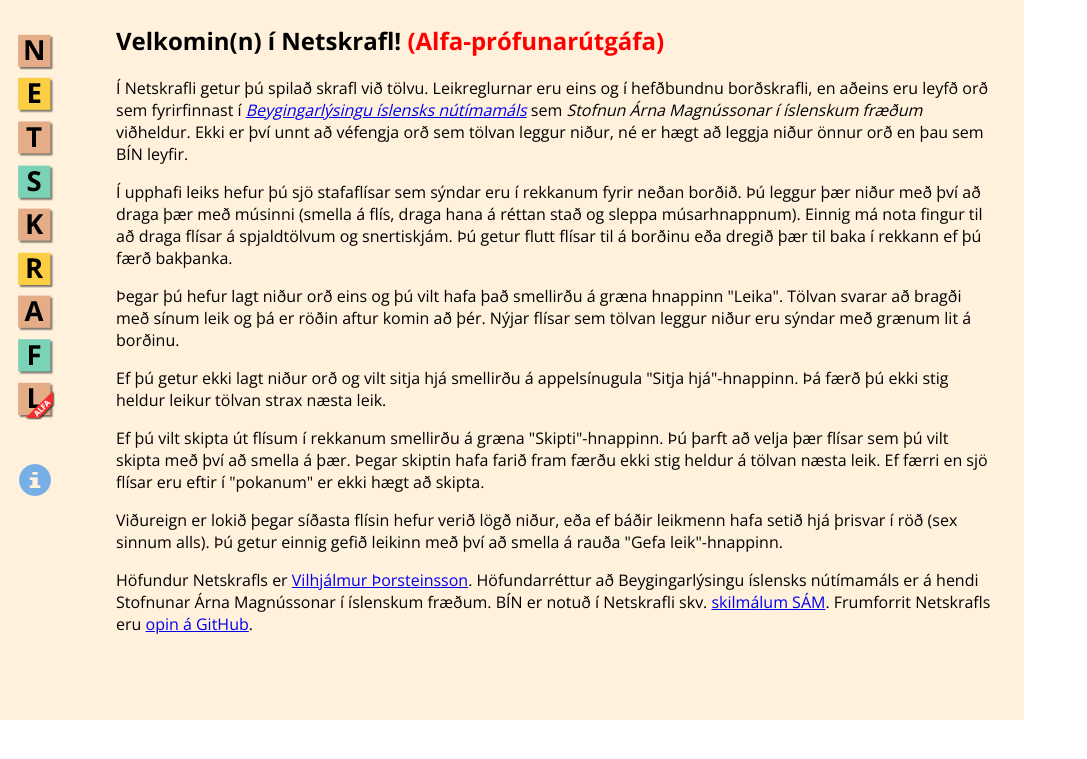
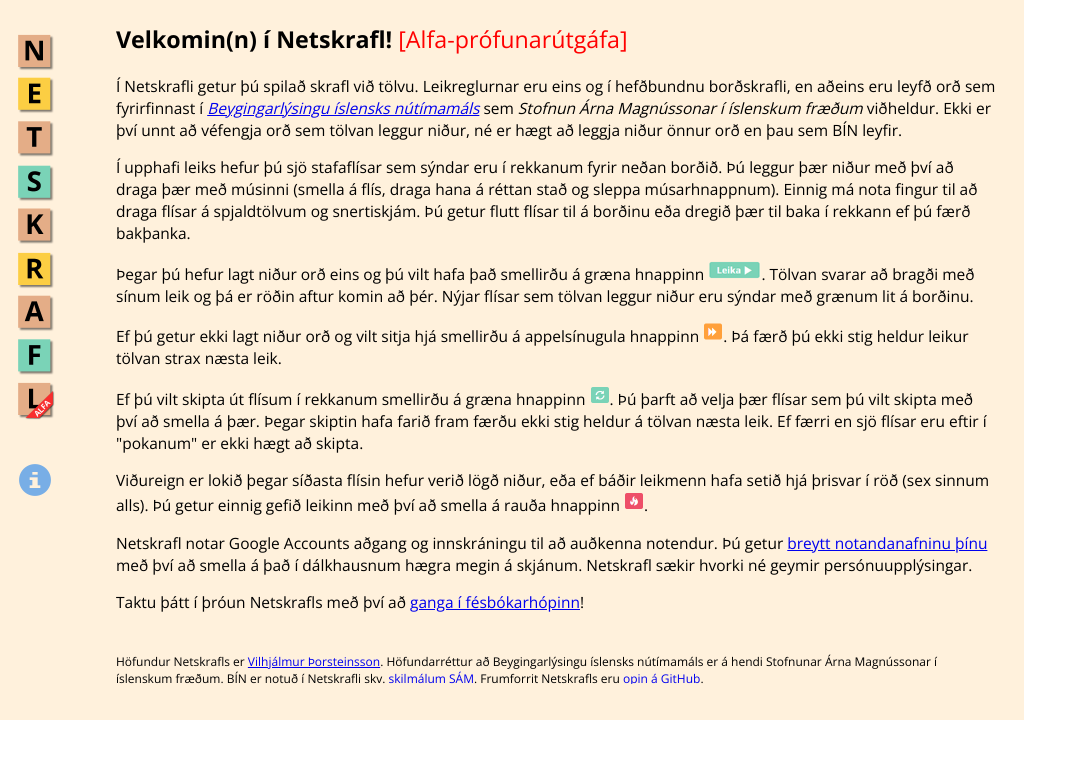
Before and after one commit to vthorsteinsson/Skrafl, a Flask app: page /help in a window 1280 px wide. Shown: the top 759 px of the page, without its empty margins (0-1087 px from the left). Run offline with Flask 2, Linux system fonts and the light colour scheme; some libraries are stand-ins or nearby versions.

Commit message:
Graphics resources, help page, Alpha release

```diff
--- a/static/skrafl.css
+++ b/static/skrafl.css
@@ -599,6 +599,12 @@
    width: 880px;
    height: 680px;
    overflow: hidden;
+   font-size: 15.5px;
+}
+
+div.smallprint {
+   font-size: 12px;
+   padding-top: 12px;
 }
 
 div.loginform {
--- a/templates/nshelp.html
+++ b/templates/nshelp.html
@@ -8,7 +8,7 @@
 {% block content %}
 
 <div class="help">
-   <h2>Velkomin(n) í Netskrafl! <span style="color:red">(Alfa-prófunarútgáfa)</span></h2>
+   <h2>Velkomin(n) í Netskrafl! <span style="font-weight: normal; color:red">[Alfa-prófunarútgáfa]</span></h2>
    <p>Í Netskrafli getur þú spilað skrafl við tölvu. Leikreglurnar eru eins og í
    hefðbundnu borðskrafli, en aðeins eru leyfð orð sem fyrirfinnast í
    <i><a href="http://bin.arnastofnun.is/forsida/">Beygingarlýsingu íslensks
@@ -21,24 +21,39 @@
    að draga flísar á spjaldtölvum og snertiskjám. Þú getur flutt flísar til á
    borðinu eða dregið þær til baka í rekkann ef þú færð bakþanka.</p>
    <p>Þegar þú hefur lagt niður orð eins og þú vilt hafa það smellirðu
-   á græna hnappinn "Leika". Tölvan svarar að bragði með sínum leik og þá
+   á græna hnappinn
+   <img src="{{ url_for('static', filename='Leika.png') }}" width=53 height=20 border=0>.
+   Tölvan svarar að bragði með sínum leik og þá
    er röðin aftur komin að þér. Nýjar flísar sem tölvan leggur niður eru sýndar
    með grænum lit á borðinu.</p>
    <p>Ef þú getur ekki lagt niður orð og vilt sitja hjá smellirðu á
-   appelsínugula "Sitja hjá"-hnappinn. Þá færð þú ekki stig heldur leikur tölvan strax næsta leik.</p>
-   <p>Ef þú vilt skipta út flísum í rekkanum smellirðu á græna "Skipti"-hnappinn.
+   appelsínugula hnappinn
+   <img src="{{ url_for('static', filename='Pass.png') }}" width=20 height=20 border=0>.
+   Þá færð þú ekki stig heldur leikur tölvan strax næsta leik.</p>
+   <p>Ef þú vilt skipta út flísum í rekkanum smellirðu á græna hnappinn
+   <img src="{{ url_for('static', filename='Exchange.png') }}" width=20 height=20 border=0>.
    Þú þarft að velja þær flísar sem þú vilt skipta með því að smella á þær. Þegar
    skiptin hafa farið fram færðu ekki stig heldur á tölvan næsta leik. Ef færri
    en sjö flísar eru eftir í "pokanum" er ekki hægt að skipta.</p>
    <p>Viðureign er lokið þegar síðasta flísin hefur verið lögð niður, eða ef
    báðir leikmenn hafa setið hjá þrisvar í röð (sex sinnum alls). Þú getur
-   einnig gefið leikinn með því að smella á rauða "Gefa leik"-hnappinn.</p>
+   einnig gefið leikinn með því að smella á rauða hnappinn
+   <img src="{{ url_for('static', filename='Resign.png') }}" width=20 height=20 border=0>.</p>
+   <p>Netskrafl notar Google Accounts aðgang og innskráningu til að auðkenna
+   notendur. Þú getur
+   <a href="{{ url_for('userprefs') }}">breytt notandanafninu þínu</a>
+   með því að smella á það í dálkhausnum hægra megin á skjánum.
+   Netskrafl sækir hvorki né geymir persónuupplýsingar.</p>
+   <p>Taktu þátt í þróun Netskrafls með því að
+   <a href="https://www.facebook.com/groups/828426797220211/">ganga í fésbókarhópinn</a>!</p>
+   <div class="smallprint">
    <p>Höfundur Netskrafls er <a href="http://blog.pressan.is/vthorsteinsson">Vilhjálmur Þorsteinsson</a>. Höfundarréttur að
    Beygingarlýsingu íslensks nútímamáls er á hendi Stofnunar
    Árna Magnússonar í íslenskum fræðum. BÍN er notuð í Netskrafli skv.
    <a href="http://bin.arnastofnun.is/gogn/skilmalar/">skilmálum SÁM</a>. Frumforrit
    Netskrafls eru <a href="https://github.com/vthorsteinsson/Skrafl">opin á
    GitHub</a>.</p>
+   </div>
 </div>
 
 {% endblock %}
```
Also changed, not shown: static/Exchange.png (added), static/Leika.png (added), static/Netskrafl.png, static/NetskraflFacebookCover.png (added), static/Pass.png (added), static/Resign.png (added), 2 other files.
